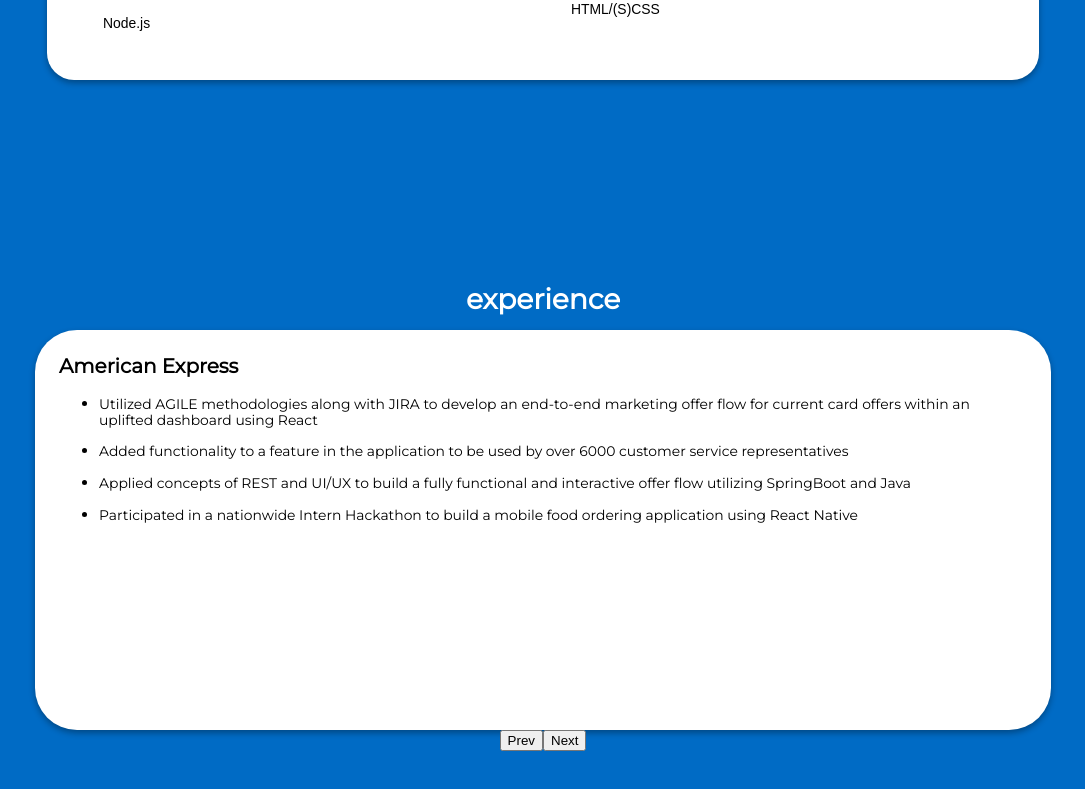
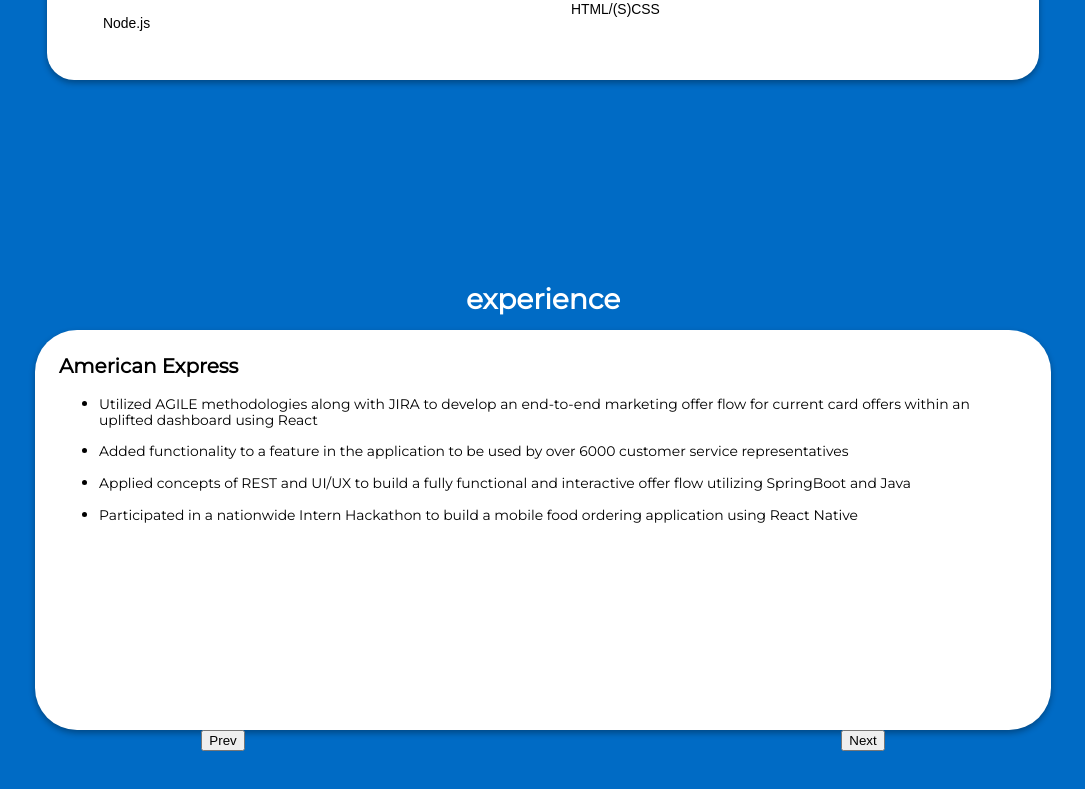
Before and after one commit to cgnicolas/Mobile-First-Personal-Website, a React (Create React App) app: page / in a window 1280 px wide. Shown: the part 1491-2280 px from the top of the page, without its empty margins (97-1182 px from the left). Built offline with nearby package versions, Linux system fonts and the light colour scheme.

Commit message:
Made changes to prev and next button

```diff
--- a/src/Assets/Styles/App/App.css
+++ b/src/Assets/Styles/App/App.css
@@ -179,4 +179,13 @@ section {
 .experience-section .active-card {
   display: block;
 }
+
+.experience-section .experience-slider {
+  display: -webkit-box;
+  display: -ms-flexbox;
+  display: flex;
+  -ms-flex-pack: distribute;
+      justify-content: space-around;
+  width: 100%;
+}
 /*# sourceMappingURL=App.css.map */
--- a/src/Assets/Styles/App/App.scss
+++ b/src/Assets/Styles/App/App.scss
@@ -139,4 +139,10 @@ section {
     .active-card {
         display: block;
     }
+    .experience-slider {
+        display: flex;
+        justify-content: space-around;
+        width: 100%;
+        // background-color: red;
+    }
 }
```
Also changed, not shown: 1 other file (tests, documents, lock files or other folders).
